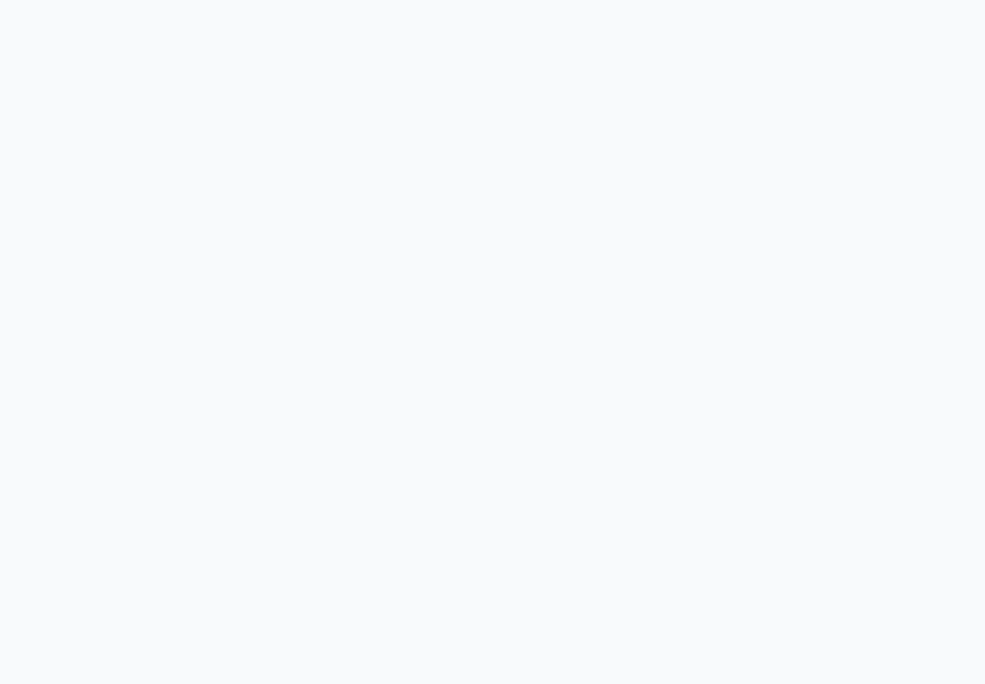
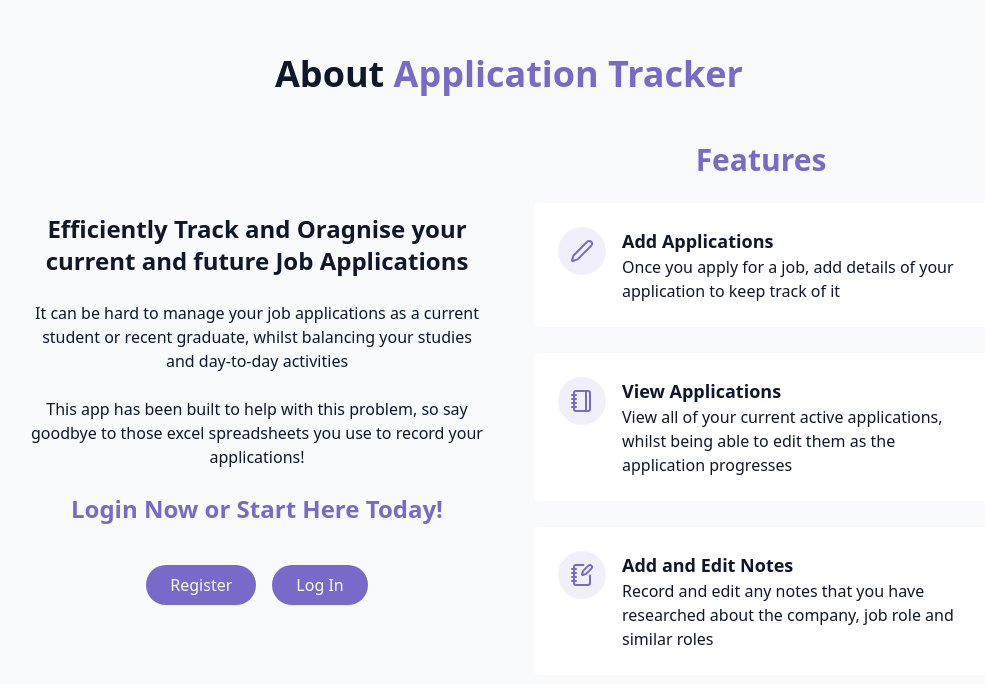
Before and after one commit to TyLou28/Application-Tracker, a React (Vite) app in the folder frontend/frontend/: page / in a window 1280 px wide. Shown: the part 842-1526 px from the top of the page, without its empty margins (131-1116 px from the left). Before the commit the page ends 800 px from the top, so only its background shows below. Built offline with nearby package versions, Linux system fonts and the light colour scheme.

Commit message:
Addition of about section

```diff
--- /dev/null
+++ b/frontend/frontend/src/components/AboutSection.jsx
@@ -0,0 +1,83 @@
+import { Notebook, NotebookPen, Pen } from "lucide-react"
+
+export const AboutSection = () => {
+    return (
+        <section id="about" className="py-24 px-4 relative">
+            <div className="container mx-auto max-w-5xl">
+                <h2 className="text-3xl md:text-4xl font-bold mb-12 text-center">
+                    About <span className="text-primary">Application Tracker</span>
+                </h2>
+
+                <div className="grid grid-cols-1 md:grid-cols-2 gap-12 items-center">
+                    <div className="space-y-6">
+                        <h3 className="text-2xl font-semibold">
+                            Efficiently Track and Oragnise your current and future Job Applications
+                        </h3>
+
+                        <p className="text-muted-foreground">
+                            It can be hard to manage your job applications as a current student or recent graduate, whilst
+                            balancing your studies and day-to-day activities
+                        </p>
+
+                        <p className="text-muted-foreground">
+                            This app has been built to help with this problem, so say goodbye to those excel spreadsheets you use to record your applications!
+                        </p>
+
+                        <h4 className="text-2xl text-primary font-semibold">
+                            Login Now or Start Here Today!
+                        </h4>
+
+                        <div className="flex flex-col sm:flex-row gap-4 pt-4 justify-center">
+                            <a href="register" className="button-one">
+                                Register
+                            </a>
+
+                            <a href="login" className="button-one">
+                                Log In
+                            </a>
+                        </div>
+                    </div>
+
+                    <div className="grid grid-cols-1 gap-6">
+                        <h4 className="text-primary text-3xl font-semibold">
+                            Features
+                        </h4>
+                        <div className="gradient-border p-6 card-hover">
+                            <div className="flex items-start gap-4">
+                                <div className="p-3 rounded-full bg-primary/10">
+                                    <Pen className="h-6 w-6 text-primary"/>
+                                </div>
+                                <div className="text-left">
+                                    <h4 className="font-semibold text-lg">Add Applications</h4>
+                                    <p className="text-muted-foreground">Once you apply for a job, add details of your application to keep track of it</p>
+                                </div>
+                            </div>
+                        </div>
+                        <div className="gradient-border p-6 card-hover">
+                            <div className="flex items-start gap-4">
+                                <div className="p-3 rounded-full bg-primary/10">
+                                    <Notebook className="h-6 w-6 text-primary"/>
+                                </div>
+                                <div className="text-left">
+                                    <h4 className="font-semibold text-lg">View Applications</h4>
+                                    <p className="text-muted-foreground">View all of your current active applications, whilst being able to edit them as the application progresses</p>
+                                </div>
+                            </div>
+                        </div>
+                        <div className="gradient-border p-6 card-hover">
+                            <div className="flex items-start gap-4">
+                                <div className="p-3 rounded-full bg-primary/10">
+                                    <NotebookPen className="h-6 w-6 text-primary"/>
+                                </div>
+                                <div className="text-left">
+                                    <h4 className="font-semibold text-lg">Add and Edit Notes</h4>
+                                    <p className="text-muted-foreground">Record and edit any notes that you have researched about the company, job role and similar roles</p>
+                                </div>
+                            </div>
+                        </div>
+                    </div>
+                </div>
+            </div>
+        </section>
+    )
+}
--- a/frontend/frontend/src/pages/Home.jsx
+++ b/frontend/frontend/src/pages/Home.jsx
@@ -1,3 +1,4 @@
+import { AboutSection } from "../components/AboutSection"
 import { HeroSection } from "../components/HeroSection"
 import { Navbar } from "../components/Navbar"
 import { ToggleTheme } from "../components/ToggleTheme"
@@ -10,6 +11,7 @@ export const Home = () => {
 
             <main>
                 <HeroSection />
+                <AboutSection />
             </main>
         </div>
     )
```
